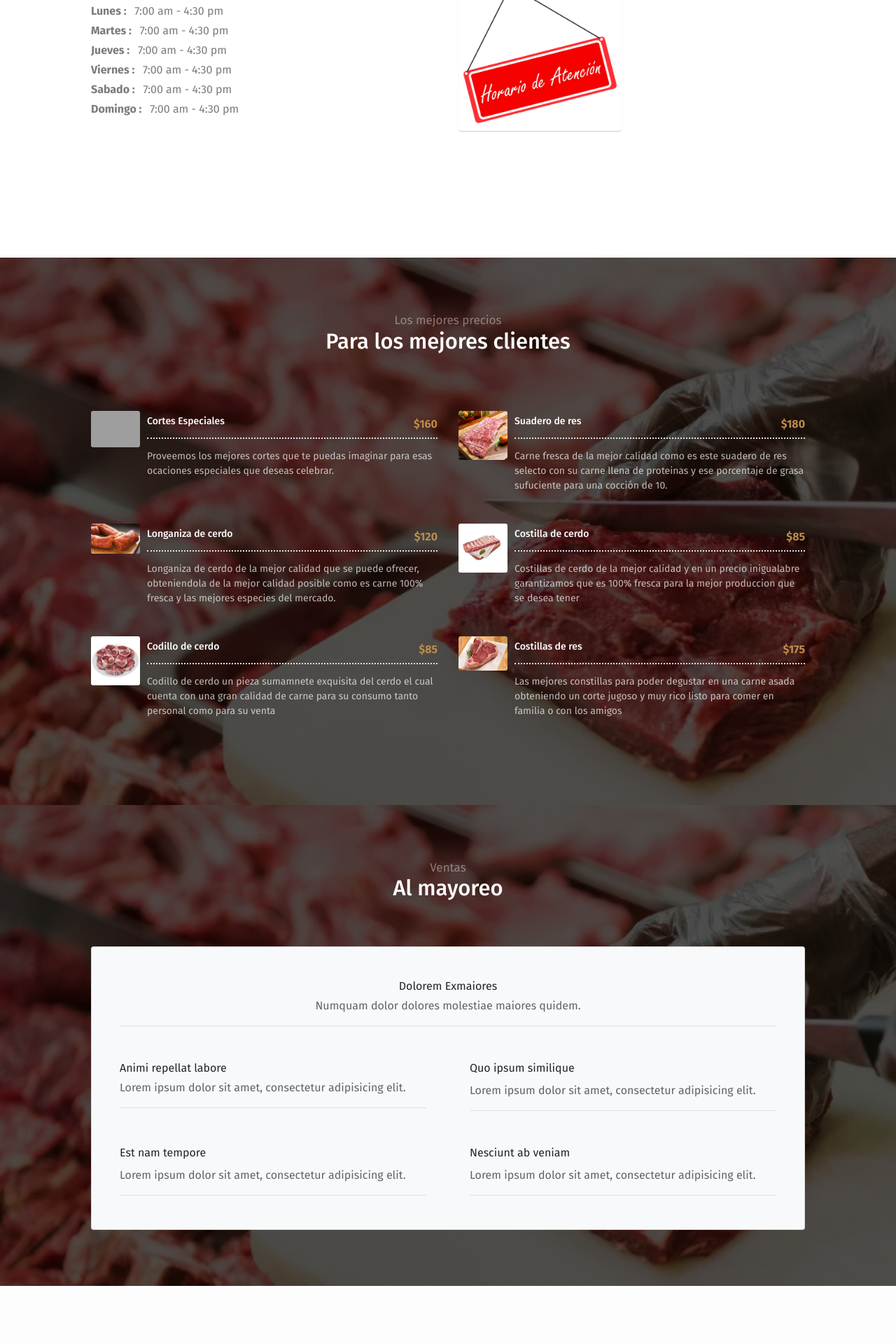
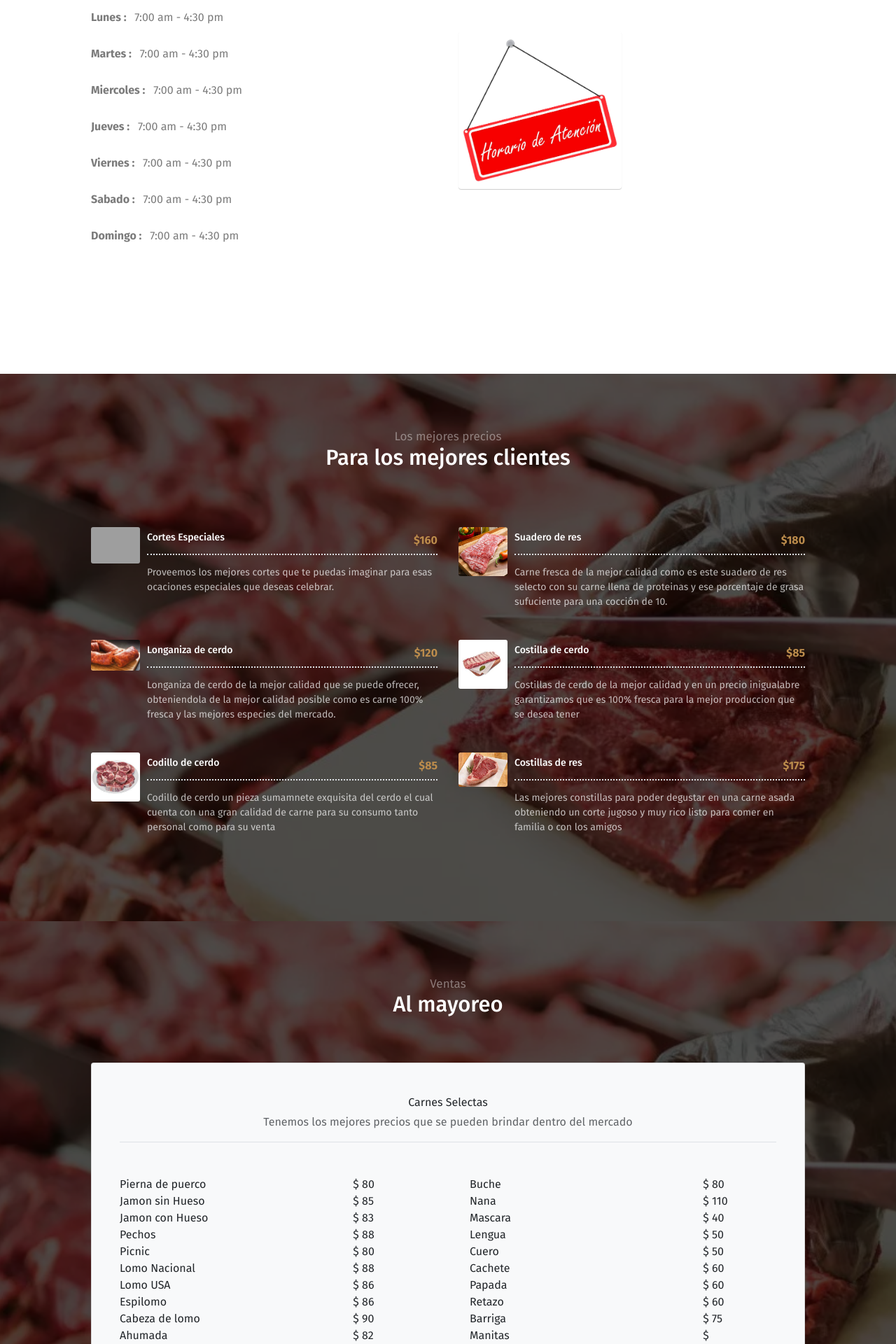
Before and after one commit to Oscar24e/COMERCIALIZADORA, a PHP site: page / in a window 1280 px wide. Shown: the part 1400-3320 px from the top of the page at 70% size. Run offline with PHP 8.4, Linux system fonts and the light colour scheme; grey boxes are pictures that could not be loaded.

Commit message:
actualizacion 11

```diff
--- a/index.php
+++ b/index.php
@@ -5,7 +5,7 @@
     <meta name="viewport" content="width=device-width, initial-scale=1, shrink-to-fit=no">
     <meta name="description" content="Start your development with Pigga landing page.">
     <meta name="author" content="Devcrud">
-    <title>BRAYPITER</title>
+    <title>BRYPITER</title>
     <!-- font icons -->
     <link rel="stylesheet" href="assets/vendors/themify-icons/css/themify-icons.css">
     <!-- Bootstrap + Pigga main styles -->
@@ -42,17 +42,12 @@
                         <a class="nav-link" href="#precios">Precios</a>
                     </li>
                     <li class="nav-item">
+                        <a class="nav-link" href="#testmonial">Reseñas</a>
+                    </li>
+                    <li class="nav-item">
                         <a class="nav-link" href="#team">Ubicación</a>
                     </li>
-                    <li class="nav-item">
-                        <a class="nav-link" href="#testmonial">Contactanos</a>
-                    </li>
                 </ul>
-                    <!-- <ul class="navbar-nav ml-auto">
-                        <li class="nav-item">
-                            <a href="components.html" class="btn btn-primary btn-sm">Components</a>
-                        </li>
-                    </ul> -->
             </div>
         </div>
     </nav>
@@ -62,7 +57,6 @@
         <div class="overlay">
             <img src="assets/imgs/logocarniceria.png" alt="Download free bootstrap 4 landing page, free boootstrap 4 templates, Download free bootstrap 4.1 landing page, free boootstrap 4.1.1 templates, Pigga Landing page" class="logo">
             <h2 class="subtitle">COMERCIALIZADORA BRYPITER S.A. DE C.V.</h2>
-            <!-- <a class="btn btn-primary mt-3" href="sebas.html">Da clic aqui " O " justo en el centro </a>  -->
         </div>
     </header>
     <!-- End Of Page Header -->
@@ -90,13 +84,14 @@
             <br>
             <div class="row align-items-center">
                 <div class="col-md-6">
-                    <h6 class="font-weight-bold">Horarios de atención</h6>
+                    <h6 class="font-weight-bold">Horarios de atención</h6><br>
                     <!-- <h3 class="section-title">Working Times</h3> -->
-                    <p class="mb-1 font-weight-bold">Lunes : <span class="font-weight-normal pl-2 text-muted">7:00 am - 4:30 pm</span></p>
-                    <p class="mb-1 font-weight-bold">Martes : <span class="font-weight-normal pl-2 text-muted">7:00 am - 4:30 pm</span></p>
-                    <p class="mb-1 font-weight-bold">Jueves : <span class="font-weight-normal pl-2 text-muted">7:00 am - 4:30 pm</span></p>
-                    <p class="mb-1 font-weight-bold">Viernes : <span class="font-weight-normal pl-2 text-muted">7:00 am - 4:30 pm</span></p>
-                    <p class="mb-1 font-weight-bold">Sabado : <span class="font-weight-normal pl-2 text-muted">7:00 am - 4:30 pm</span></p>
+                    <p class="mb-1 font-weight-bold">Lunes : <span class="font-weight-normal pl-2 text-muted">7:00 am - 4:30 pm</span></p><br>
+                    <p class="mb-1 font-weight-bold">Martes : <span class="font-weight-normal pl-2 text-muted">7:00 am - 4:30 pm</span></p><br>
+                    <p class="mb-1 font-weight-bold">Miercoles : <span class="font-weight-normal pl-2 text-muted">7:00 am - 4:30 pm</span></p><br>
+                    <p class="mb-1 font-weight-bold">Jueves : <span class="font-weight-normal pl-2 text-muted">7:00 am - 4:30 pm</span></p><br>
+                    <p class="mb-1 font-weight-bold">Viernes : <span class="font-weight-normal pl-2 text-muted">7:00 am - 4:30 pm</span></p><br>
+                    <p class="mb-1 font-weight-bold">Sabado : <span class="font-weight-normal pl-2 text-muted">7:00 am - 4:30 pm</span></p><br>
                     <p class="mb-1 font-weight-bold">Domingo : <span class="font-weight-normal pl-2 text-muted">7:00 am - 4:30 pm</span></p>
 
                     <!-- <a href="#book-table" class="btn btn-primary btn-sm w-md mt-4">Book a table</a> -->
@@ -237,63 +232,96 @@
                 <div class="card-body px-4 pb-4 text-center">
                     <div class="row text-left">
                         <div class="col-md-12 my-4 text-center">
-                            <a href="#" class="pb-3 mx-3 d-block text-dark text-decoration-none border border-left-0 border-top-0 border-right-0">
+                            <a class="pb-3 mx-3 d-block text-dark text-decoration-none border border-left-0 border-top-0 border-right-0">
                                 <div class="d-flex">
                                     <div class="flex-grow-1">
-                                        Dolorem Exmaiores
-                                        <p class="mt-1 mb-0">Numquam dolor dolores molestiae maiores quidem.</p>
+                                        Carnes Selectas
+                                        <p class="mt-1 mb-0">Tenemos los mejores precios que se pueden brindar dentro del mercado</p>
                                     </div>
                                     <!-- <h6 class="float-right text-primary">$12</h6> -->
                                 </div>
                             </a>
                         </div>
 
-                        <div class="col-md-6 my-4">
-                            <a href="#" class="pb-3 mx-3 d-block text-dark text-decoration-none border border-left-0 border-top-0 border-right-0">
+                        <div class="col-md-4 my-4">
+                            <a class="pb-3 mx-3 d-block text-dark text-decoration-none border border-left-0 border-top-0 border-right-0">
                                 <div class="d-flex">
                                     <div class="flex-grow-1">
-                                        Animi repellat labore
-                                        <p class="mt-1 mb-0">Lorem ipsum dolor sit amet, consectetur adipisicing elit.</p>
+                                    Pierna de puerco<br>
+                                    Jamon sin Hueso<br>
+                                    Jamon con Hueso<br>
+                                    Pechos<br>
+                                    Picnic<br>
+                                    Lomo Nacional<br>
+                                    Lomo USA<br>
+                                    Espilomo<br>
+                                    Cabeza de lomo<br>
+                                    Ahumada<br>
+                                    Codillo
                                     </div>
-                                    <!-- <h6 class="float-right text-primary">$32</h6> -->
                                 </div>
                             </a>
                         </div>
-                        <div class="col-md-6 my-4">
-                            <a href="#" class="pb-3 mx-3 d-block text-dark text-decoration-none border border-left-0 border-top-0 border-right-0">
+                        <div class="col-md-2 my-4">
+                            <a class="pb-3 mx-3 d-block text-dark text-decoration-none border border-left-0 border-top-0 border-right-0">
                                 <div class="d-flex">
                                     <div class="flex-grow-1">
-                                        Quo ipsum similique
-                                        <p class="mt-2 mb-0">Lorem ipsum dolor sit amet, consectetur adipisicing elit.</p>
+                                    $ 80 <br>
+                                    $ 85 <br>
+                                    $ 83 <br>
+                                    $ 88 <br>
+                                    $ 80 <br>
+                                    $ 88 <br>
+                                    $ 86 <br>
+                                    $ 86 <br>
+                                    $ 90 <br>
+                                    $ 82 <br>
+                                    $ 50
                                     </div>
                                     <!-- <h6 class="float-right text-primary">$17</h6> -->
                                 </div>
                             </a>
                         </div>
-                        <div class="col-md-6 my-4">
-                            <a href="#" class="pb-3 mx-3 d-block text-dark text-decoration-none border border-left-0 border-top-0 border-right-0">
+                        <div class="col-md-4 my-4">
+                            <a class="pb-3 mx-3 d-block text-dark text-decoration-none border border-left-0 border-top-0 border-right-0">
                                 <div class="d-flex">
                                     <div class="flex-grow-1">
-                                        Est nam tempore
-                                        <p class="mt-2 mb-0">Lorem ipsum dolor sit amet, consectetur adipisicing elit.</p>
-                                    </div>
+                                    Buche<br>
+                                    Nana<br>
+                                    Mascara<br>
+                                    Lengua<br>
+                                    Cuero<br>
+                                    Cachete<br>
+                                    Papada<br>
+                                    Retazo<br>
+                                    Barriga<br>
+                                    Manitas<br>
+                                    Cabeza
+                                </div>
                                     <!-- <h6 class="float-right text-primary">$21</h6> -->
                                 </div>
                             </a>
                         </div>
-                        <div class="col-md-6 my-4">
-                            <a href="#" class="pb-3 mx-3 d-block text-dark text-decoration-none border border-left-0 border-top-0 border-right-0">
+                        <div class="col-md-2 my-4">
+                            <a class="pb-3 mx-3 d-block text-dark text-decoration-none border border-left-0 border-top-0 border-right-0">
                                 <div class="d-flex">
                                     <div class="flex-grow-1">
-                                        Nesciunt ab veniam
-                                        <p class="mt-2 mb-0">Lorem ipsum dolor sit amet, consectetur adipisicing elit.</p>
-                                    </div>
-                                    <!-- <h6 class="float-right text-primary">$10</h6> -->
+                                    $ 80 <br>
+                                    $ 110 <br>
+                                    $ 40 <br>
+                                    $ 50 <br>
+                                    $ 50 <br>
+                                    $ 60 <br>
+                                    $ 60 <br>
+                                    $ 60 <br>
+                                    $ 75 <br>
+                                    $  <br>
+                                    $
+                                </div>
                                 </div>
                             </a>
                         </div>
                     </div>
-                    <!-- <a href="#book-table" class="btn btn-primary mt-4">Book A Table</a> -->
                 </div>
             </div>
         </div>
@@ -301,10 +329,9 @@
     <!-- End of Menu Section -->
 
     <!-- Testmonial Section -->
-    <section id="testmonial" class="pattern-style-3">
+    <section id="testmonial" class="card bg-light">
         <div class="container">
-            <h3 class="section-title mb-5 text-center">Testmonials</h3>
-
+            <h3 class="section-title mb-5 text-center">Reseñas</h3>
             <div class="row">
                 <div class="col-md-4 my-3 my-md-0">
                     <div class="card">
@@ -315,7 +342,7 @@
                                     <h6 class="mt-1 mb-0">Juan Perez</h6>
                                 </div>
                             </div>
-                            <p class="mb-0">Lorem ipsum dolor sit amet, consectetur adipisicing elit. Delectus enim modi, id dicta reiciendis itaque.</p>
+                            <p class="mb-0">Pude ya asistir al lugar y me parece uno de los mejores en el mecardo, muy buena atencion y precios justos.</p>
                         </div>
                     </div>
                 </div>
@@ -328,7 +355,7 @@
                                     <h6 class="mt-1 mb-0">Maria Garcia</h6>
                                 </div>
                             </div>
-                            <p class="mb-0">Lorem ipsum dolor sit amet, consectetur adipisicing elit. Delectus enim modi, id dicta reiciendis itaque.</p>
+                            <p class="mb-0">El lugar me parecio muy limpio, la atencion es de lammejor y claro sus precios son los mejores.</p>
                         </div>
                     </div>
                 </div>
@@ -341,7 +368,7 @@
                                     <h6 class="mt-1 mb-0">Pedro Juarez</h6>
                                 </div>
                             </div>
-                            <p class="mb-0">Lorem ipsum dolor sit amet, consectetur adipisicing elit. Delectus enim modi, id dicta reiciendis itaque.</p>
+                            <p class="mb-0">A mi punto de vista son los mejores del mercado, me parece muy buenos sus precios ademas de que dan peso exacto.</p>
                         </div>
                     </div>
                 </div>
@@ -358,23 +385,8 @@
                 <div class="col-md-6 d-none d-md-block">
                     <img src="assets/imgs/contact.jpg" alt="Download free bootstrap 4 landing page, free boootstrap 4 templates, Download free bootstrap 4.1 landing page, free boootstrap 4.1.1 templates, Pigga Landing page" class="w-100 rounded shadow">
                 </div>
-                <div class="col-md-6">
-                    <form>
-                        <div class="form-group">
-                            <input type="text" class="form-control" id="exampleInputEmail1" aria-describedby="emailHelp" placeholder="Your Name">
-                        </div>
-                        <div class="form-group">
-                            <input type="tel" class="form-control" name="phone" placeholder="Your Phone">
-                        </div>
-                        <div class="form-group">
-                            <input type="datetime-local" class="form-control" name="date">
-                        </div>
-                        <div class="form-group">
-                            <input type="number" class="form-control" name="seats" placeholder="Seats">
-                        </div>
-                        <button type="submit" class="btn btn-primary btn-block">Book A Table</button>
-                        <small class="form-text text-muted mt-3">We don't span customers. Check our <a href="#">Privacy Policy</a></small>
-                    </form>
+                <div class="col-md-5">
+                <iframe src="https://www.google.com/maps/embed?pb=!1m14!1m12!1m3!1d469.7794510082472!2d-99.00421171415532!3d19.61722250353896!2m3!1f0!2f0!3f0!3m2!1i1024!2i768!4f13.1!5e0!3m2!1ses!2smx!4v1667488973343!5m2!1ses!2smx" width="600" height="450" style="border:0;" allowfullscreen="" loading="lazy" referrerpolicy="no-referrer-when-downgrade"></iframe>
                 </div>
             </div>
         </div>
```
